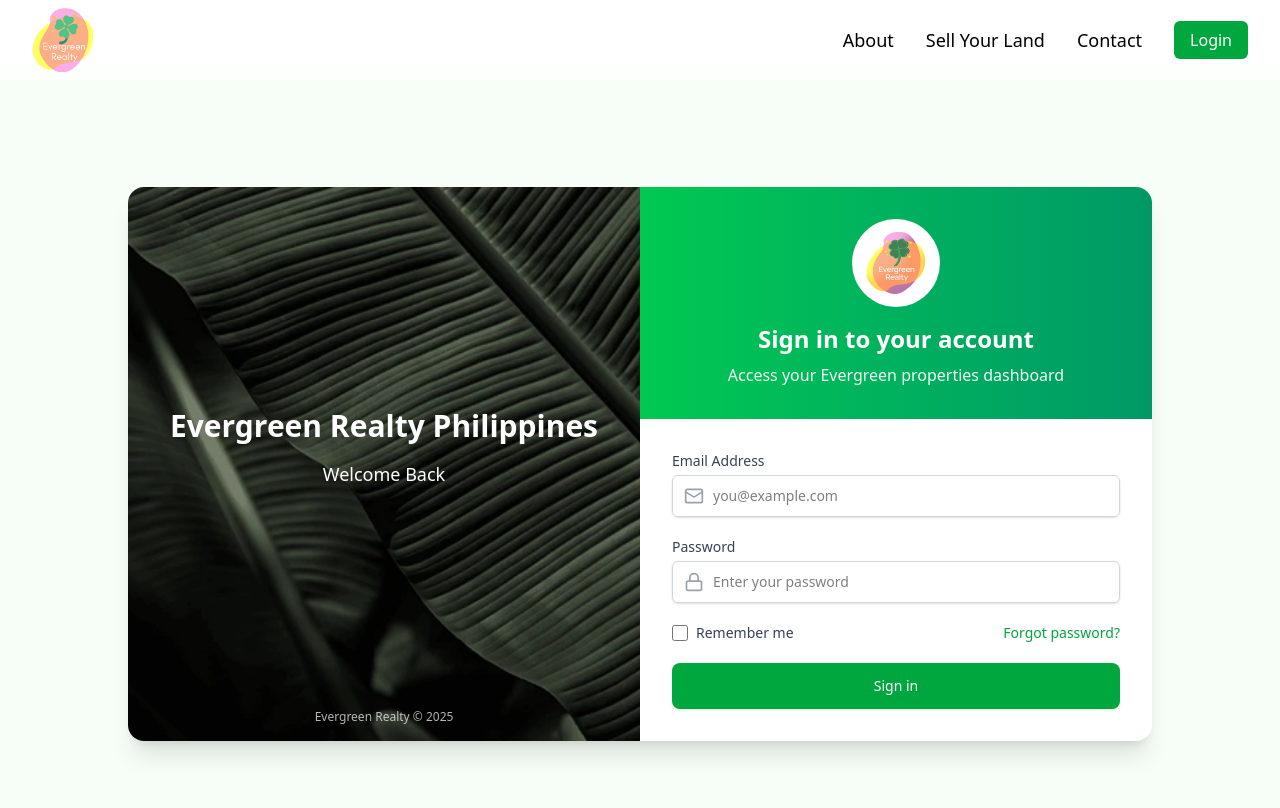
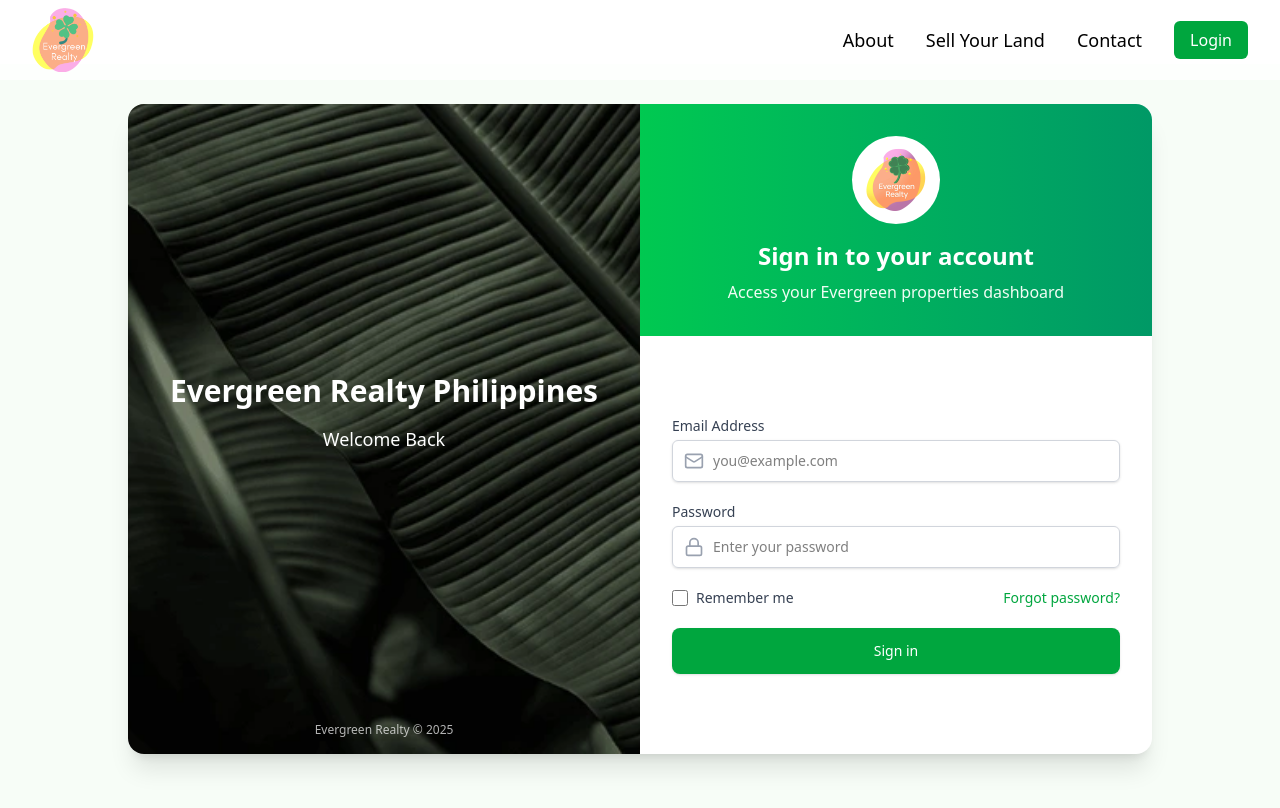
Before and after one commit to kynth65/Evergreen, a React (Vite) app in the folder react/: page /login in a window 1280 px wide. Shown: the top 808 px of the page. Built offline with nearby package versions, Linux system fonts and the light colour scheme; no server answers; a web font is replaced by a local one.

Commit message:
add image to make the login split screen when it is bigger size

```diff
--- a/react/src/pages/Login.jsx
+++ b/react/src/pages/Login.jsx
@@ -76,19 +76,20 @@ export default function Login() {
   return (
     <>
       <Header />
-      <div className="min-h-screen flex items-center justify-center bg-[#f7fdf7] py-8 px-4 sm:px-6 lg:px-8">
-        <div className="max-w-5xl w-full relative">
+      <div className="min-h-screen flex justify-center bg-[#f7fdf7] px-4 sm:px-6 lg:px-8">
+        {/* Responsive container - smaller on mobile, larger on desktop */}
+        <div className="w-full max-w-md md:max-w-5xl mt-10 relative">
           {/* Login Card with Split Design */}
-          <div className="bg-white shadow-xl rounded-2xl overflow-hidden flex flex-col md:flex-row">
-            {/* Left Side - LoginSplitImage Component */}
-            <div className="md:w-1/2 ">
-              <div className="h-full ">
+          <div className="bg-white shadow-xl rounded-2xl overflow-hidden flex">
+            {/* Left Side - Image (Only visible on md screens and up) */}
+            <div className="w-0 md:w-1/2 flex-shrink-0 flex-grow-0">
+              <div className="h-full w-full">
                 <LoginSplitImage />
               </div>
             </div>
 
-            {/* Right Side - Login Form */}
-            <div className="md:w-1/2 flex flex-col">
+            {/* Right Side - Login Form (always visible, full width on mobile) */}
+            <div className="w-full md:w-1/2 flex flex-col">
               {/* Card header */}
               <div className="bg-gradient-to-r from-green-500 to-emerald-600 px-6 py-8">
                 <div className="flex justify-center mb-4">
@@ -105,7 +106,7 @@ export default function Login() {
               </div>
 
               {/* Form section */}
-              <div className="px-6 py-8 md:px-8 flex-grow">
+              <div className="px-6 py-8 lg:py-20 md:px-8 flex-grow">
                 {error && (
                   <div className="mb-6 p-4 bg-red-50 border border-red-200 rounded-md flex items-start">
                     <AlertCircle className="h-5 w-5 text-red-500 mt-0.5 mr-3 flex-shrink-0" />
```
